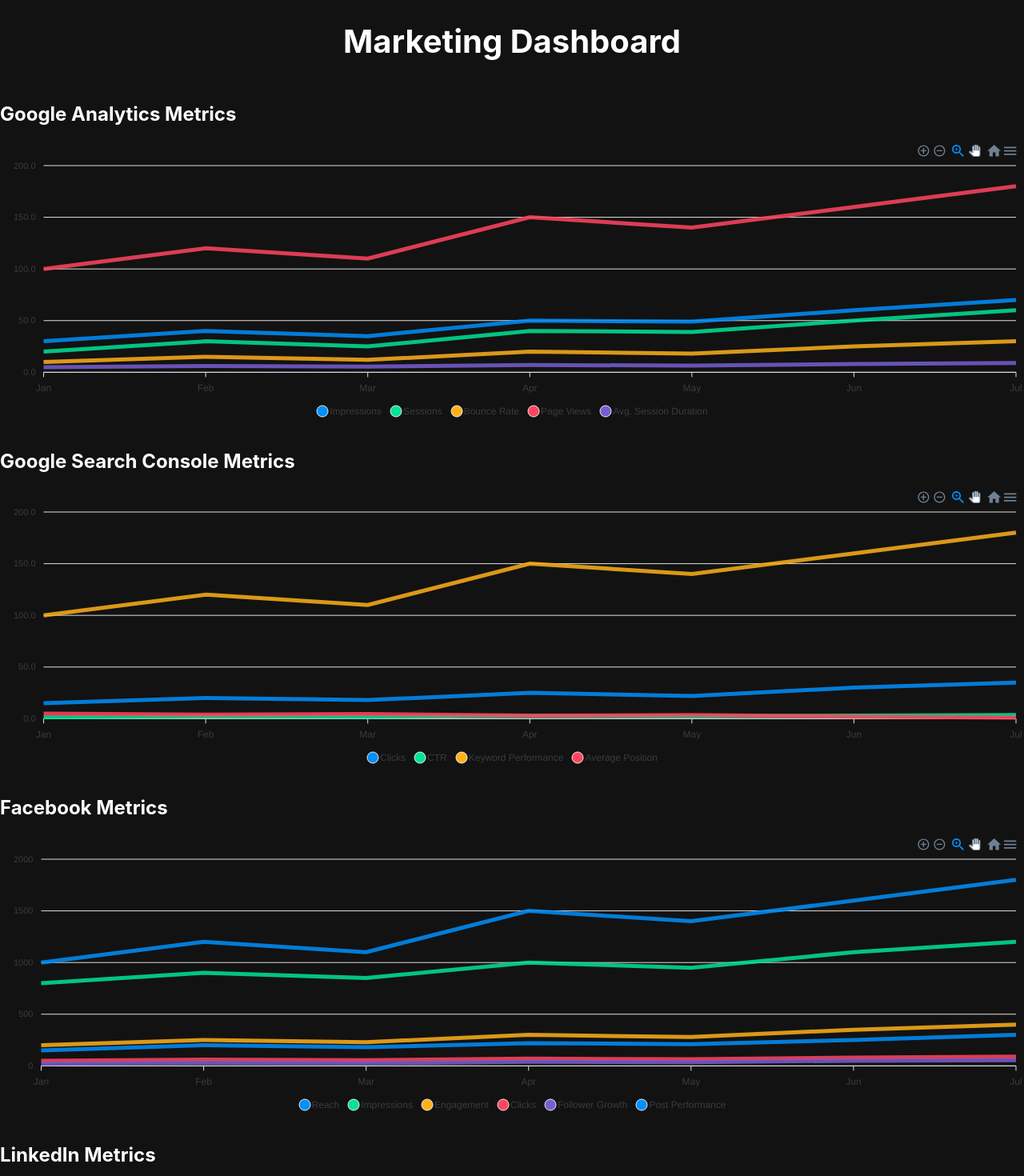
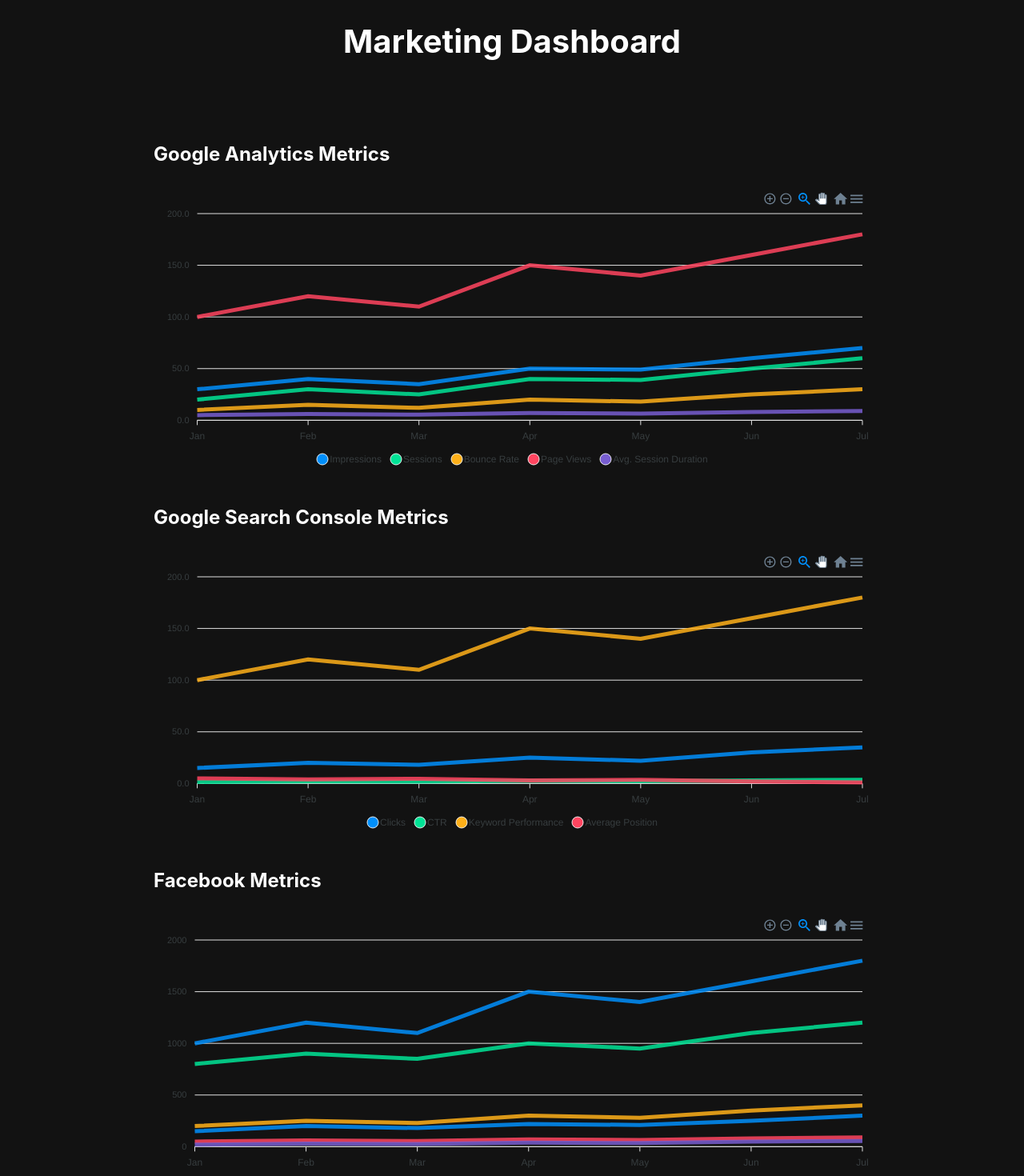
Before and after one commit to zaybei/Charts, a React (Vite) app: page / in a window 1280 px wide. Shown: the top 1470 px of the page at 80% size. Built offline with nearby package versions, Linux system fonts and the light colour scheme.

Commit message:
Updated Dashboard.jsx and App.css for full-page light theme

```diff
--- a/src/App.css
+++ b/src/App.css
@@ -3,8 +3,9 @@
   font-family: -apple-system, BlinkMacSystemFont, 'Segoe UI', 'Roboto', 'Oxygen',
     'Ubuntu', 'Cantarell', 'Fira Sans', 'Droid Sans', 'Helvetica Neue',
     sans-serif;
-  background-color: #121212;
-  color: #ffffff;
+  background-color: #ffffff; /* Set background to light */
+  color: #000000; /* Set text color to dark */
+
 }
 
 .app {
--- a/src/Dashboard.jsx
+++ b/src/Dashboard.jsx
@@ -176,17 +176,16 @@
   };
 
   return (
-    <div style={{ width: '100%', margin: 0, padding: 0 }}>
-
-      <h2>Google Analytics Metrics</h2>
+    <div style={{ width: '70%', margin: 0, padding: '40px' }}>
+      <h2 style={{ margin: '30px 0' }}>Google Analytics Metrics</h2>
       <Chart options={googleAnalyticsData.options} series={googleAnalyticsData.series} type="line" height={350} style={{ width: '100%' }} />
-      <h2>Google Search Console Metrics</h2>
+      <h2 style={{ margin: '30px 0' }}>Google Search Console Metrics</h2>
       <Chart options={googleSearchConsoleData.options} series={googleSearchConsoleData.series} type="line" height={350} style={{ width: '100%' }} />
-      <h2>Facebook Metrics</h2>
+      <h2 style={{ margin: '30px 0' }}>Facebook Metrics</h2>
       <Chart options={facebookData.options} series={facebookData.series} type="line" height={350} style={{ width: '100%' }} />
-      <h2>LinkedIn Metrics</h2>
+      <h2 style={{ margin: '30px 0' }}>LinkedIn Metrics</h2>
       <Chart options={linkedinData.options} series={linkedinData.series} type="line" height={350} style={{ width: '100%' }} />
-      <h2>Instagram Metrics</h2>
+      <h2 style={{ margin: '30px 0' }}>Instagram Metrics</h2>
       <Chart options={instagramData.options} series={instagramData.series} type="line" height={350} style={{ width: '100%' }} />
     </div>
   );
```
